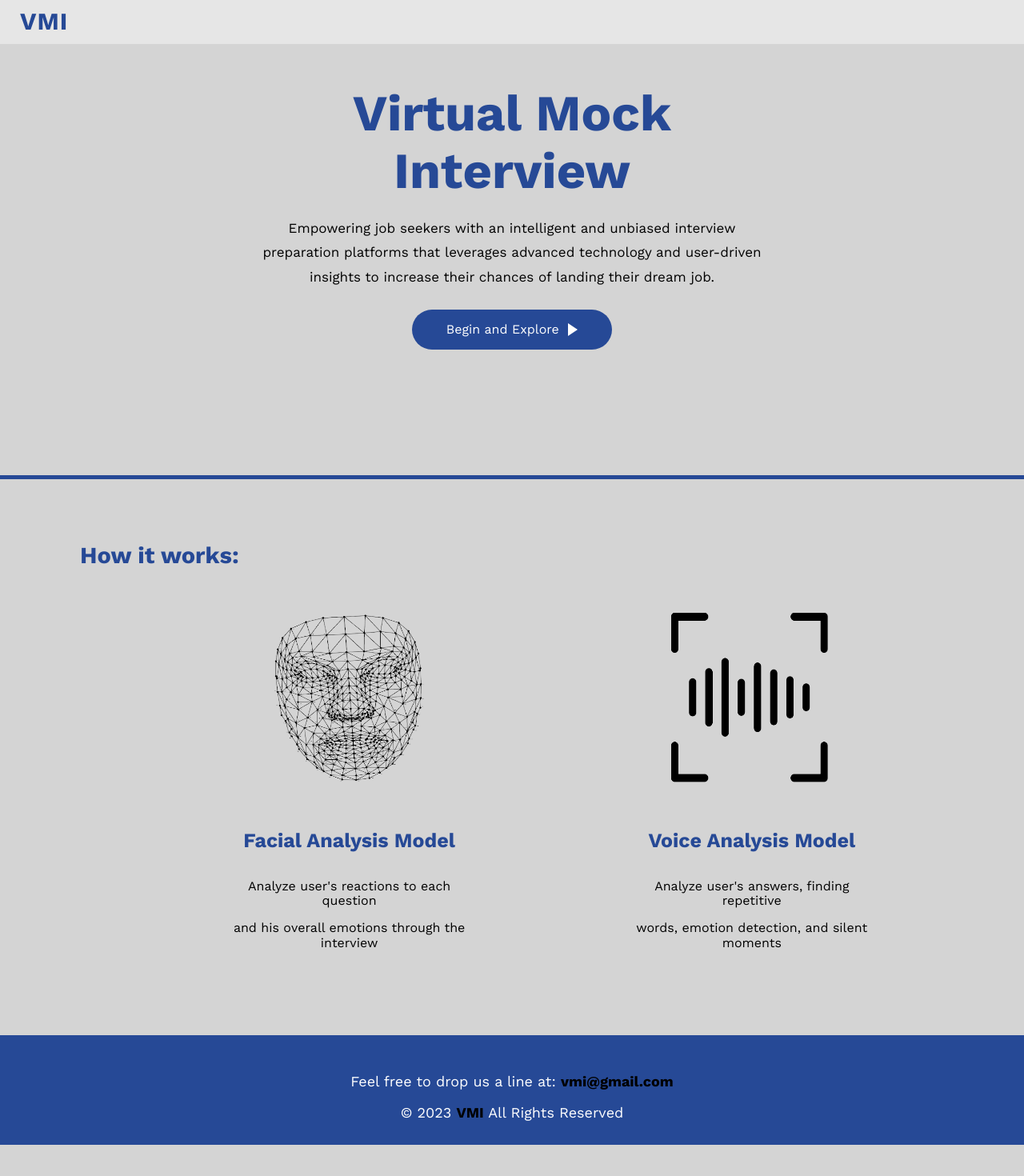
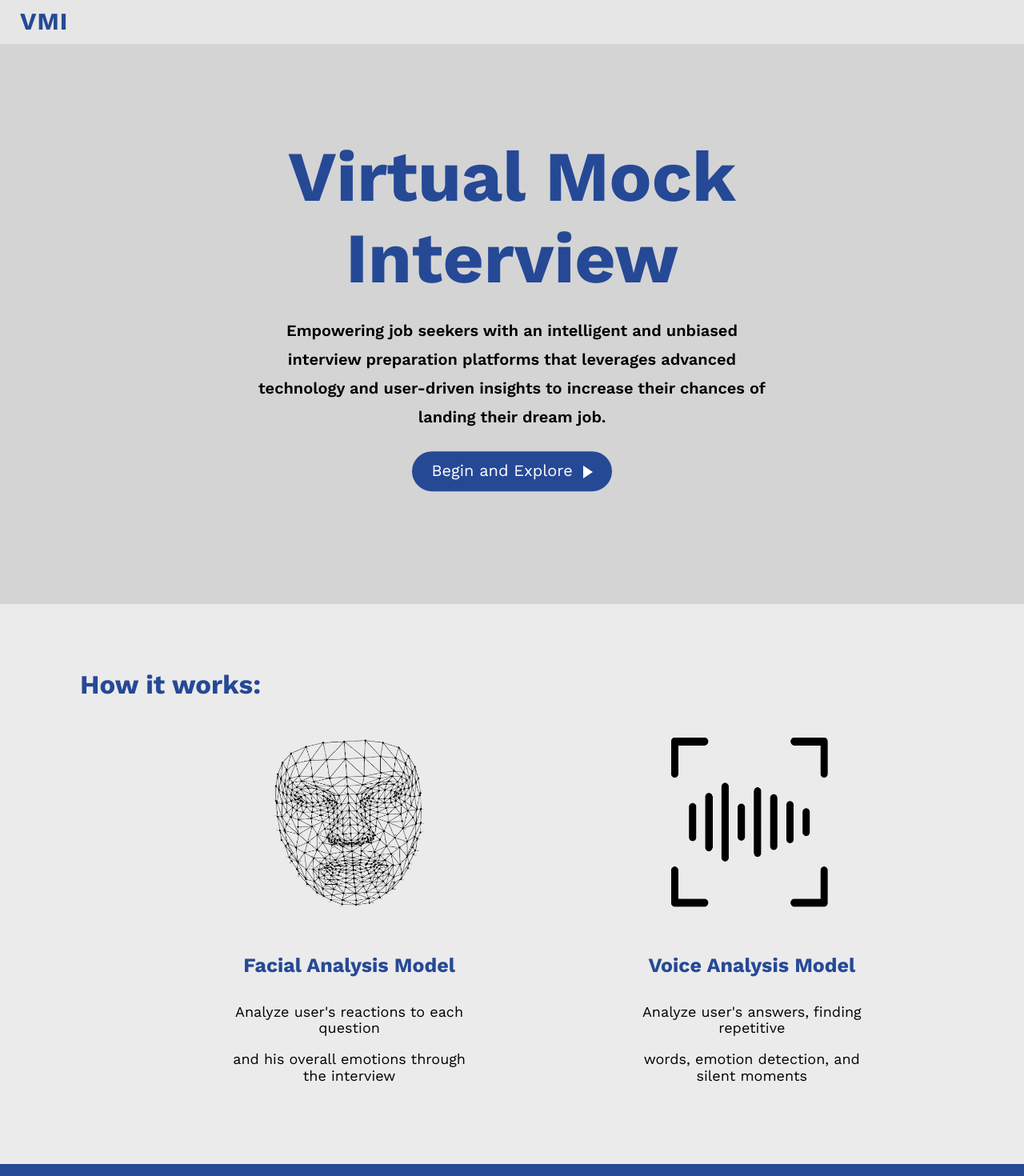
Before and after one commit to Ahmed97777/Virtual-Mock-Interview, a React (Create React App) app in the folder virtual_mock_interview/: page / in a window 1280 px wide. Shown: the top 1470 px of the page at 80% size. Before the commit the page ends 1431 px from the top, so only its background shows below. Built offline with nearby package versions, Linux system fonts and the light colour scheme.

Commit message:
Update design and add message system in Field.js

```diff
--- a/virtual_mock_interview/src/App.css
+++ b/virtual_mock_interview/src/App.css
@@ -11,13 +11,11 @@ html {
 
 body {
 font-family: 'Work Sans', sans-serif;
-background-color: var(--background-color); /* Fallback color */
-/* background: linear-gradient(to right, #2c2826, #000000); */
+background-color: var(--background-color);
 }
 
 .App {
-    background: var(--background-color); /*Fallback color*/
-    /* background: linear-gradient(to right, #2c2826, #000000); */
+    background: var(--background-color);
     min-height: 100vh;
     display: flex;
     flex-direction: column;
@@ -25,7 +23,6 @@ background-color: var(--background-color); /* Fallback color */
 
 .the-main {
     flex: 1;
-    /* background-color: rgb(111, 40, 40); */
 }
 
 /* Start Global Rules */
@@ -87,12 +84,9 @@ background-color: var(--background-color); /* Fallback color */
 
 .logo-container {
     margin: 0;
-    /* background: var(--background-color); */
     background: #e6e6e6;
-    /* background: linear-gradient(to right, #2c2826, #000000); */
     width: 100%;
     height: 55px;
-    /* border-bottom: 20px solid black; */
 }
 
 .top-logo-menu {
@@ -112,12 +106,11 @@ background-color: var(--background-color); /* Fallback color */
     z-index: 9;
 }
 
+/* starting landing.js style */
+
 .landing {
-    /* margin: 64px; */
-    background: var(--background-color); /*Fallback color*/
-    /* background: linear-gradient(to right, #2c2826, #000000); */
-    /* height: calc(100vh - 193px); */
-    height: 539px;
+    background: var(--background-color);
+    height: 700px;
     position: relative;
 }
 
@@ -126,24 +119,24 @@ background-color: var(--background-color); /* Fallback color */
     color: #264996;
     position: absolute;
     left: 50%;
-    margin-top: 50px;
-    /* top: 50%; */
-    translate: -50% 0%;
+    top: 50%;
+    transform: translate(-50%, -50%);
     width: 640px;
-    /* max-width: 100%; */
+    max-width: 100%;
 }
 
 .landing .intro-text h1 {
     margin: 0;
     font-weight: bold;
-    font-size: 63px;
+    font-size: 5.5375rem;
 }
 
 .landing .intro-text p {
     margin: 0;
     color: black;
     margin-top: 20px;
-    font-size: 17px;
+    font-weight: 600;
+    font-size: 20px;
     line-height: 1.8;
 }
 
@@ -154,11 +147,16 @@ background-color: var(--background-color); /* Fallback color */
     background-color: var(--front-color);
     border: none;
     color: white;
+    font-size: 17px;
     width: 250px;
     height: 50px;
     border-radius: 25px;
     cursor: pointer;
     transition: all 0.3s ease 0s;
+}
+
+.landing-button {
+    font-size: 20px;
 }
 
 .button-start:hover {
@@ -175,10 +173,15 @@ background-color: var(--background-color); /* Fallback color */
     border-left: 12px solid white;
 }
 
+/* end of landing.js style */
+
+/* starting HomeMain.js style */
+
 .main {
     position: relative;
-    border-top: 5px solid var(--front-color);
-    background-color: var(--background-color);
+    /* border-top: 5px solid var(--front-color); */
+    /* background-color: var(--background-color); */
+    background-color: #ebebeb;
     /* background: linear-gradient(to right, #ff4830, #fc5000); */
     height: 700px;
     width: 100%;
@@ -187,7 +190,7 @@ background-color: var(--background-color); /* Fallback color */
 
 .main-title {
     color: #264996;
-    font-size: 29px;
+    font-size: 33px;
     position: absolute;
     left: 100px;
     top: 55px;
@@ -219,10 +222,12 @@ background-color: var(--background-color); /* Fallback color */
 }
 
 .main-content p {
-    font-size: 16px;
+    font-size: 18px;
     max-width: 650px;
     color: black;
 }
+
+/* end of HomeMain.js style */
 
 @media(max-width:1130px) {
     .main-title {
@@ -347,33 +352,37 @@ background-color: var(--background-color); /* Fallback color */
 
 }
 
+/* starting footer style */
+
 .footer-container {
     margin-top: auto;
     position: relative;
 }
 
 .footer {
-    background: var(--front-color); /*Fallback color*/
-    /* background: linear-gradient(to right, #8d0c00, #a02b2b); */
+    background: var(--front-color);
     padding: 30px 10px;
     color: #ffffff;
     width: 100%;
-    /* height: 200px; */
+    font-weight: 600;
     margin-top: auto;
     text-align: center;
     font-size: 18px;
 }
 
 .footer span {
-    color: black;
-    font-weight: bold;
+    color: #a2a2a2;
+    letter-spacing: 1px;
+    font-weight: 900;
 }
 
 .footer a {
     text-decoration: none;
-    color: black;
-    font-weight: bold;
+    color: #a2a2a2;
+    font-weight: 900;
 }
+
+/* end of footer style */
 
 .instructions-container {
     margin-left: 75px;
@@ -381,7 +390,8 @@ background-color: var(--background-color); /* Fallback color */
 
 .main-title-2 {
     color: #264996;
-    font-size: 19px;
+    font-size: 21px;
+    margin-top: 30px;
 }
 
 .instructions-parent {
@@ -487,10 +497,29 @@ background-color: var(--background-color); /* Fallback color */
     margin: 0;
 }
 
-/* Ending the configuration process: */
+/* end of the configuration process: */
 
 
 /* starting field.js style */
+
+.custom-alert {
+    position: fixed;
+    top: 20px;
+    left: 50%;
+    transform: translateX(-50%);
+    background-color: rgb(255, 255, 255);
+    color: #264996;
+    padding: 10px 20px;
+    border-radius: 4px;
+    font-size: 20px;
+    font-weight: 900;
+    box-shadow: 0 2px 4px rgba(0, 0, 0, 0.2);
+    z-index: 9999;
+}
+
+.FCP {
+    padding-top: 50px;
+}
 
 .field-container {
     display: grid;
@@ -508,8 +537,8 @@ background-color: var(--background-color); /* Fallback color */
     background-color: var(--background-color);
     text-align: center;
     font-weight: 600;
-    margin-right: 15px;
-    margin-bottom: 15px;
+    margin-right: 20px;
+    margin-bottom: 35px;
     padding: 15px;
     transition: 0.2s;
 }
@@ -523,7 +552,7 @@ background-color: var(--background-color); /* Fallback color */
     background-color: #264996 !important;
 }
 
-/* ending field.js style */
+/* end of field.js style */
 
 @media(max-width:790px) {
 
--- a/virtual_mock_interview/src/Components/Config.js
+++ b/virtual_mock_interview/src/Components/Config.js
@@ -3,6 +3,11 @@ import { Link } from "react-router-dom"
 import Webcam from "react-webcam";
 
 const Config = () => {
+
+    useEffect(() => {
+        window.scrollTo(0, 0);
+    }, []);
+
     const webcamRef = useRef(null);
     const audioFlag = false
 
--- a/virtual_mock_interview/src/Components/Field.js
+++ b/virtual_mock_interview/src/Components/Field.js
@@ -1,6 +1,6 @@
 import React, { useEffect } from 'react';
 import { useState } from 'react';
-import { Link } from "react-router-dom"
+import {useNavigate} from 'react-router-dom';
 import { useCookies } from 'react-cookie';
 
 const Field = () => {
@@ -16,12 +16,31 @@ const Field = () => {
         console.log(event.target.id);
         };
 
+    const navigate = useNavigate();
+
     const handleFieldSelect = () => {
         setCookie('job-field', choosenField, { path: '/' });
+
+        if (choosenField === '') {
+            const alertBox = document.createElement('div');
+            alertBox.classList.add('custom-alert');
+            alertBox.textContent = 'Please choose a field first';
+            document.body.appendChild(alertBox);
+
+            setTimeout(() => {
+            alertBox.remove();
+            }, 2000);
+        }
+        else {
+            navigate('/example-case');
+        }
+
         }
     return (
 
         <>
+
+            <div className='FCPP' >
 
                 <div className="logo-container-for-config" >
                     <div className="top-logo-menu-for-config" >
@@ -40,7 +59,7 @@ const Field = () => {
 
                 {/* Starting the configuration process */}
 
-            <div className="config-container">
+                <div className="config-container FCP">
 
                     <div className="field-container" >
 
@@ -63,10 +82,13 @@ const Field = () => {
 
                     </div>
 
-                <Link to="/example-case" ><button className="button-start" onClick={handleFieldSelect}>Next see an example <span className="triangle"></span></button></Link>
+                    <button className="button-start" onClick={handleFieldSelect}>Next see an example <span className="triangle"></span></button>
                 </div>
 
                 {/* Ending the configuration process */}
+            </div>
+
+
 
 
         </>
--- a/virtual_mock_interview/src/Components/Landing.js
+++ b/virtual_mock_interview/src/Components/Landing.js
@@ -10,7 +10,7 @@ const Landing = () => {
                 <p>Empowering job seekers with an intelligent and unbiased interview preparation platforms that leverages advanced technology
                     and user-driven insights to increase their chances of landing their dream job.
                 </p>
-                <Link to="/configuration" ><button className="button-start" >Begin and Explore <span className="triangle"></span></button></Link>
+                <Link to="/configuration" ><button className="button-start landing-button" >Begin and Explore <span className="triangle"></span></button></Link>
 
             </div>
 
```
Lines whose indentation alone changed are shown as unchanged.
